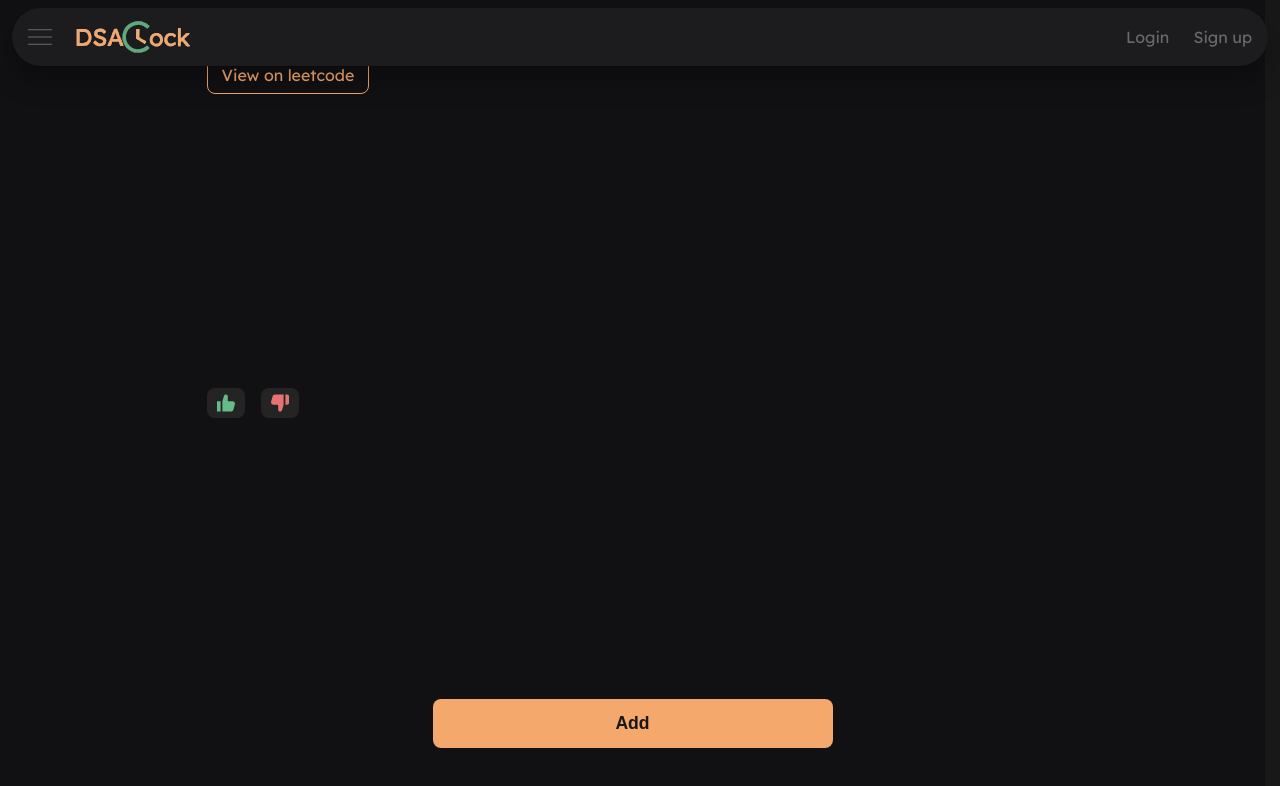
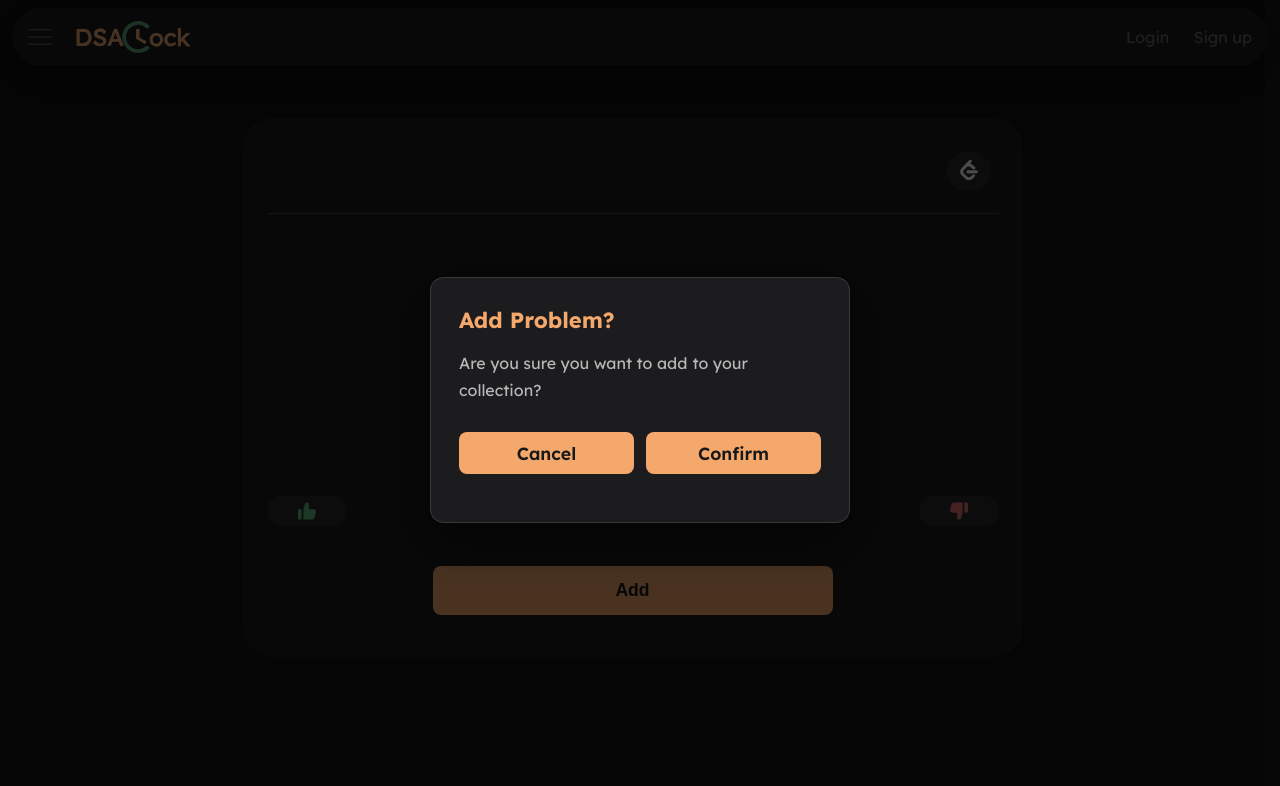
Before and after one commit to atanu2005-ai/DSAClock, a React (Vite) app in the folder frontend/: page /problems/1 in a window 1280 px wide. Both pictures are taken after a click on the button "Add". Shown: the top 786 px of the page. Built offline with nearby package versions, Linux system fonts and the light colour scheme; no server answers.

Commit message:
update(frontend): update problem details page UI

```diff
--- a/frontend/src/App.css
+++ b/frontend/src/App.css
@@ -572,31 +572,73 @@
   flex-direction: column;
   margin: 0 auto;
 
-  padding: 32px 24px;
+  padding: 118px 60px 26px;
   box-sizing: border-box;
 }
 
+.problem-details-card {
+  width: 100%;
+  padding: 22px 24px;
+
+  border: none;
+  border-radius: 30px;
+
+  background: #1C1C1F;
+  text-align: left;
+}
+
+.problem-details-header {
+  padding: 12px 8px;
+  display: grid;
+  grid-template-columns: 1fr auto;
+  align-content: center;
+
+}
+
 .problem-details h1 {
-  margin: 0 0 24px;
-}
-
-.problemdetails-difficulty {
-  position: absolute;
-  top: 24px;
-  right: 24px;
-
-  padding: 6px 12px;
-  border-radius: 8px;
-
-  background: #242424;
+  align-self: center;
+  margin: 0;
+}
+
+.problem-link {
+  justify-self: end;
+  align-self: center;
+  justify-content: center;
+  padding: 8px 12px;
+
+  background: #292929;
+  border-radius: 30px;
+  color: #bdbdbd;
+
+  font-family: inherit;
+  font-size: 12px;
+
+  cursor: pointer;
+  transition: 0.2s ease;
+}
+
+.problem-link img {
+  width: 20px;
+  height: 20px;
+}
+
+.problem-link:hover {
+  background: #f5a86c;
+  color: #181818;
+}
+
+.problem-details-difficulty {
+  grid-column: 1;
   color: #66bb88;
 
   font-size: 14px;
   font-weight: 600;
+  margin: 6px 0 0;
 }
 
 .problem-description {
   margin-top: 32px;
+  padding: 0 12px;
   max-width: 900px;
   min-height: 250px;
   line-height: 1.7;
@@ -634,24 +676,34 @@
 
 .problem-stats {
   display: flex;
-  align-items: center;
-  gap: 16px;
-  margin: 12px 0 24px;
+  justify-content: space-between;
+  align-items: center;
+  margin-bottom: 40px;
 }
 
 .problem-likes,
 .problem-dislikes {
   display: flex;
   align-items: center;
-  gap: 7px;
-
-  padding: 6px 10px;
-  border-radius: 8px;
-
-  background: #242424;
-
-  font-size: 14px;
-  font-weight: 600;
+  justify-content: center;
+  gap: 6px;
+
+  min-width: 80px;
+  height: 30px;
+  padding: 0 10px;
+
+  background: #292929;
+  border-radius: 30px;
+
+  font-family: inherit;
+  font-size: 12px;
+}
+
+.problem-likes img,
+.problem-dislikes img {
+  width: 14px;
+  height: 14px;
+  object-fit: contain;
 }
 
 .problem-likes {
@@ -667,24 +719,6 @@
   width: 18px;
   height: 18px;
   object-fit: contain;
-}
-
-.problem-link {
-  margin-right: auto;
-
-  padding: 8px 14px;
-  border-radius: 8px;
-
-  color: #f5a86c;
-  border: 1px solid #f5a86c;
-
-  text-decoration: none;
-  transition: 0.2s ease;
-}
-
-.problem-link:hover {
-  background: #f5a86c;
-  color: #181818;
 }
 
 .problem-details button {
@@ -711,6 +745,82 @@
   background-color: #66bb88;
   transform: translateY(-3px);
   box-shadow: 0 6px 18px rgba(102, 187, 136, 0.25);
+}
+
+/* Add Problem Confirmation Modal */
+
+.add-problem-modal {
+  width: calc(100% - 32px);
+  max-width: 420px;
+  padding: 28px;
+
+  border: 1px solid rgba(255, 255, 255, 0.12);
+  border-radius: 14px;
+
+  background: #1C1C1F;
+
+  box-shadow: 0 20px 50px rgba(0, 0, 0, 0.5);
+
+  color: #cfcfcf;
+}
+
+.add-problem-modal h2 {
+  margin: 0 0 16px;
+  color: #f5a86c;
+  font-size: 22px;
+}
+
+.add-problem-modal p {
+  margin: 0;
+  line-height: 1.7;
+  color: #b8b8b8;
+}
+
+.add-problem-modal strong {
+  color: #f5f5f5;
+}
+
+.add-problem-actions {
+  display: flex;
+  justify-content: flex-end;
+  gap: 12px;
+  margin-top: 28px;
+}
+
+.add-problem-actions button {
+  padding: 10px 18px;
+
+  border: none;
+  border-radius: 8px;
+
+  font-family: inherit;
+  font-weight: 600;
+  cursor: pointer;
+}
+
+.cancel-add {
+  background: #292929;
+  color: #cfcfcf;
+}
+
+.confirm-add {
+  background: #f5a86c;
+  color: #181818;
+}
+
+.add-problem-actions button:disabled {
+  opacity: 0.6;
+  cursor: not-allowed;
+}
+
+@media (hover: hover) and (pointer: fine) {
+  .cancel-add:hover {
+    background: #383838;
+  }
+
+  .confirm-add:hover {
+    background: #66bb88;
+  }
 }
 
 /*Profile page*/
@@ -1306,8 +1416,8 @@
 /*USER PROBLEM PAGE*/
 
 .user-problems-page {
-  min-height: calc(100vh - 64px);
-  padding: 40px 32px;
+  min-height: 100vh;
+  padding: 118px 60px 26px;
 
 }
 
--- a/frontend/src/pages/ProblemDetails.jsx
+++ b/frontend/src/pages/ProblemDetails.jsx
@@ -1,88 +1,158 @@
-import {useParams} from "react-router-dom";
-import {useEffect, useState} from "react";
-import {useNavigate} from "react-router-dom";
+import { useParams, useNavigate } from "react-router-dom";
+import { useEffect, useState } from "react";
 
 function ProblemDetails() {
 
-    const {problemId} = useParams()
-    const [problem, setProblem] = useState(null)
-    const navigate = useNavigate()
+    const { problemId } = useParams();
+    const navigate = useNavigate();
+
+    const [problem, setProblem] = useState(null);
+    const [description, setDescription] = useState("");
+    const [showConfirm, setShowConfirm] = useState(false);
+    const [isAdding, setIsAdding] = useState(false);
 
     useEffect(() => {
         fetch(`http://localhost:8080/api/problems/${problemId}`)
             .then(response => response.json())
-            .then(data => setProblem(data))
-    }, [problemId])
-
-    //for thr problem description
-    const [description, setDescription] = useState("")
+            .then(data => setProblem(data));
+    }, [problemId]);
+    console.log(problem?.problem_diff);
 
     useEffect(() => {
         fetch(`http://localhost:8080/api/problems/${problemId}/details`)
             .then(response => response.text())
-            .then(data => setDescription(data))
-    }, [problemId])
+            .then(data => setDescription(data));
+    }, [problemId]);
 
-    //for handling add button
-    const handleAdd = () => {
-        fetch(`http://localhost:8080/api/problems/${problemId}/add`, {
+    // Add problem to user's collection
+    const handleAdd = async () => {
+        setIsAdding(true);
+
+        try {
+            const response = await fetch(
+                `http://localhost:8080/api/problems/${problemId}/add`,
+                {
                     method: "POST",
                     headers: {
-                "Authorization": `Bearer ${localStorage.getItem("token")}`
+                        Authorization: `Bearer ${localStorage.getItem("token")}`
                     }
-        })
-            .then(async response => {
-                if(response.ok) {
+                }
+            );
+
+            if (response.ok) {
                 navigate("/my-problems");
                 return;
             }
 
-                if(response.status === 409) {
-                    alert("problem already added")
+            if (response.status === 409) {
+                alert("Problem already added");
+                setShowConfirm(false);
                 return;
             }
 
-                throw new Error("Failed to add problem")
-            })
+            throw new Error("Failed to add problem");
+
+        } catch (error) {
+            console.error("Failed to add problem:", error);
+            alert("Something went wrong. Please try again.");
+        } finally {
+            setIsAdding(false);
         }
+    };
 
     return (
-        <main className={"problem-details"}>
+        <main className="problem-details">
 
+            <div className={"problem-details-card"}>
+                <div className={"problem-details-header"}>
                     <h1>{problem?.problem_title}</h1>
-            <p className={"problemdetails-difficulty"}>
+
+                    <a
+                        href={problem?.problem_url}
+                        target="_blank"
+                        rel="noopener noreferrer"
+                        className="problem-link"
+                    >
+                        <img src={"/LeetcodeIcon.svg"} alt={"leetcode"}/>
+                    </a>
+
+                    <p className="problem-details-difficulty">
                         {problem?.problem_diff}
                     </p>
 
-            <a href={problem?.problem_url}
-               target={"_blank"}
-               rel={"noopener noreferrer"}
-               className={"problem-link"}>
+                </div>
 
-                View on leetcode
-            </a>
+                <hr className={"card-divider"}/>
 
-            <div className={"problem-description"}
-                 dangerouslySetInnerHTML={{__html:description}} />
+                <div
+                    className="problem-description"
+                    dangerouslySetInnerHTML={{ __html: description }}
+                />
 
-            <div className={"problem-stats"}>
-                <span className={"problem-likes"}>
-
-                    <img src="/likelogo.svg" alt={"likes"} />
+                <div className="problem-stats">
+                    <span className="problem-likes">
+                        <img src="/likelogo.svg" alt="likes" />
                         {problem?.problem_likes}
                     </span>
-                <span className={"problem-dislikes"}>
-                    <img src="/dislikelogo.svg" alt={"dislikes"}/>
+
+                    <span className="problem-dislikes">
+                        <img src="/dislikelogo.svg" alt="dislikes" />
                         {problem?.problem_dislikes}
                     </span>
                 </div>
 
-            <button className={"problem-details-buttons"} onClick={handleAdd}>
+                <button
+                    className="problem-details-buttons"
+                    onClick={() => setShowConfirm(true)}
+                >
                     Add
                 </button>
+            </div>
+
+            {/* Confirmation Modal */}
+            {showConfirm && (
+                <div
+                    className="modal-overlay"
+                    onClick={() => !isAdding && setShowConfirm(false)}
+                >
+                    <div
+                        className="add-problem-modal"
+                        role="dialog"
+                        aria-modal="true"
+                        aria-labelledby="add-problem-title"
+                        onClick={e => e.stopPropagation()}
+                    >
+                        <h2 id="add-problem-title">Add Problem?</h2>
+
+                        <p>
+                            Are you sure you want to add
+                            <strong> {problem?.problem_title} </strong>
+                            to your collection?
+                        </p>
+
+                        <div className="add-problem-actions">
+                            <button
+                                className="cancel-add"
+                                onClick={() => setShowConfirm(false)}
+                                disabled={isAdding}
+                            >
+                                Cancel
+                            </button>
+
+                            <button
+                                className="confirm-add"
+                                onClick={handleAdd}
+                                disabled={isAdding}
+                            >
+                                {isAdding ? "Adding..." : "Confirm"}
+                            </button>
+                        </div>
+                    </div>
+                </div>
+            )}
 
         </main>
-    )
+    );
 }
 
-export default ProblemDetails
+export default ProblemDetails;
--- a/frontend/src/pages/UserProblems.jsx
+++ b/frontend/src/pages/UserProblems.jsx
@@ -87,8 +87,6 @@ function UserProblems() {
 
     return (
         <div className="user-problems-page">
-            <h1>My Problems</h1>
-
             <div className="search-container">
                 <img
                     src="/searchIcon.svg"
```
Lines whose indentation alone changed are shown as unchanged.
